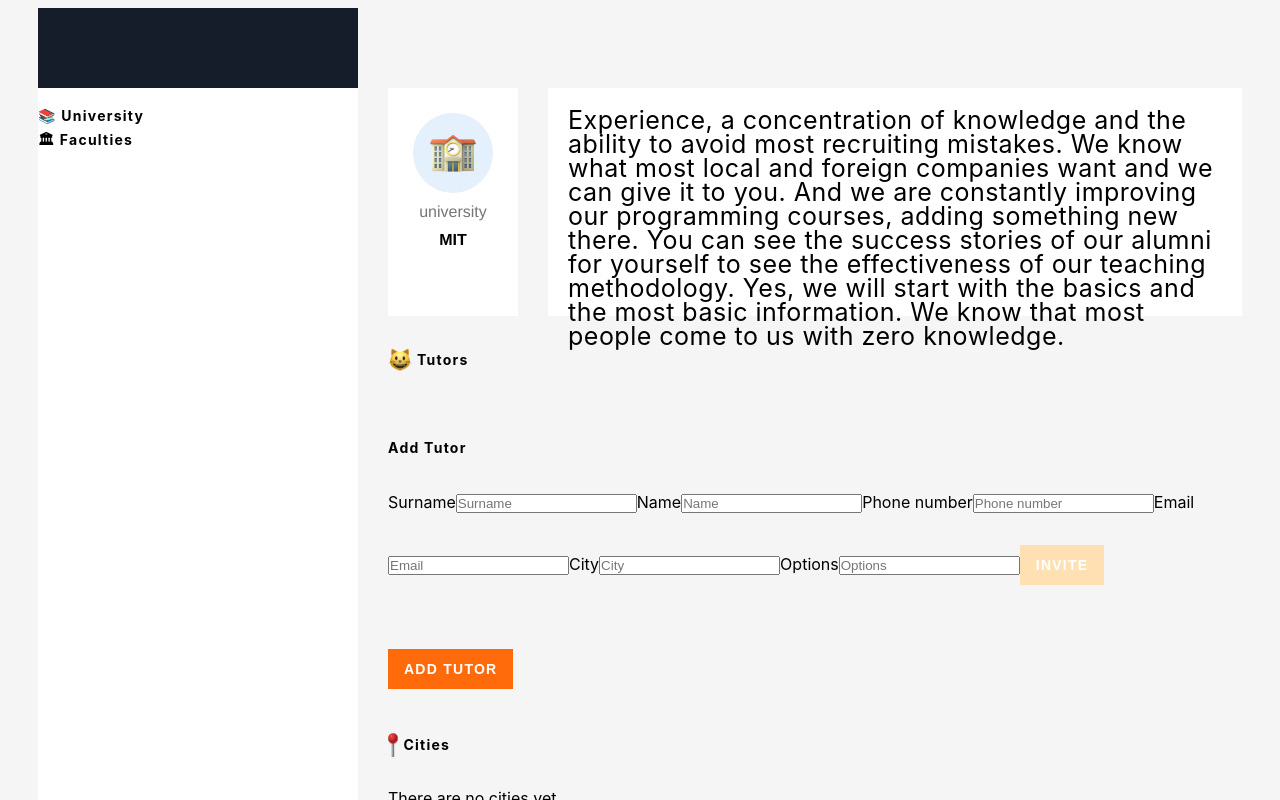
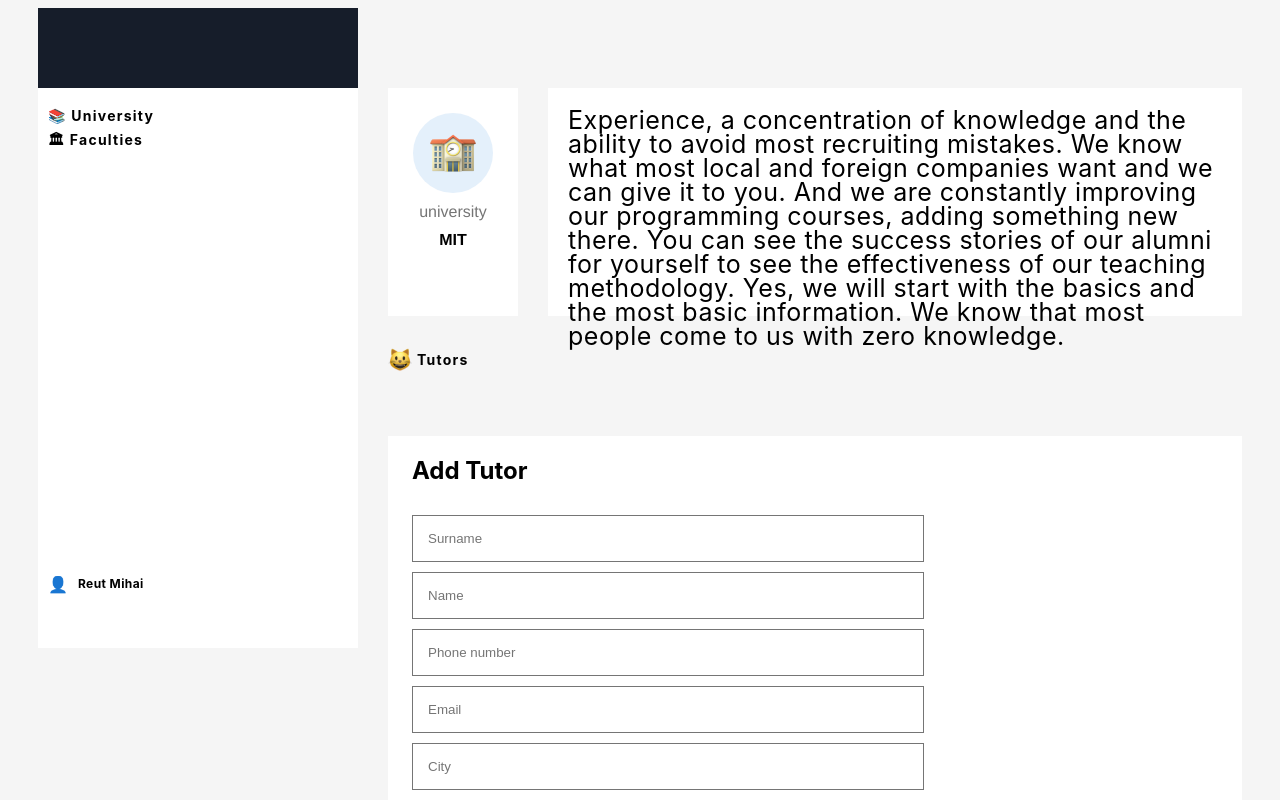
Before and after one commit to reutmihai/UniversityApp, a React (Vite) app: page / in a window 1280 px wide. Both pictures are taken after a click on the button "ADD TUTOR". Shown: the top 800 px of the page. Built offline with nearby package versions, Linux system fonts and the light colour scheme.

Commit message:
styling components

```diff
--- a/src/components/AddTutor/AddTutor.jsx
+++ b/src/components/AddTutor/AddTutor.jsx
@@ -1,5 +1,6 @@
 import { useEffect, useState } from "react";
 import PropTypes from 'prop-types';
+import styles from '../AddTutor/AddTutor.module.css'
 
 const AddTutor = ({ onFormSubmit }) => {
   const [surname, setSurname] = useState('');
@@ -36,10 +37,9 @@ const AddTutor = ({ onFormSubmit }) => {
 
     return (
       <>
-        <form onSubmit={handleSubmit}>
-          <h1>Add Tutor</h1>
+        <form onSubmit={handleSubmit} className={styles.addTutorForm}>
+          <h2>Add Tutor</h2>
           <label>
-            <span>Surname</span>
             <input
               type="text"
               value={surname}
@@ -50,7 +50,6 @@ const AddTutor = ({ onFormSubmit }) => {
             />
           </label>
           <label>
-            <span>Name</span>
             <input
               type="text"
               value={name}
@@ -61,7 +60,6 @@ const AddTutor = ({ onFormSubmit }) => {
             />
           </label>
           <label>
-            <span>Phone number</span>
             <input
               type="tel"
               value={phone}
@@ -72,7 +70,6 @@ const AddTutor = ({ onFormSubmit }) => {
             />
           </label>
           <label>
-            <span>Email</span>
             <input
               type="email"
               value={email}
@@ -83,7 +80,6 @@ const AddTutor = ({ onFormSubmit }) => {
             />
           </label>
           <label>
-            <span>City</span>
             <input
               type="text"
               value={city}
@@ -94,7 +90,6 @@ const AddTutor = ({ onFormSubmit }) => {
             />
           </label>
           <label>
-            <span>Options</span>
             <input
               type="text"
               value={options}
--- a/src/components/AddTutor/AddTutor.module.css
+++ b/src/components/AddTutor/AddTutor.module.css
@@ -0,0 +1,15 @@
+.addTutorForm {
+    display: flex;
+    flex-direction: column;
+    align-items: flex-start;
+    background-color: white;
+    padding-left: 24px;
+    margin-top: 32px;
+}
+
+.addTutorForm input {
+    border: 1px solid #757575;
+    min-width: 480px;
+    padding: 15px;
+    margin-top: 10px;
+}
--- a/src/components/Sidebar/Sidebar.jsx
+++ b/src/components/Sidebar/Sidebar.jsx
@@ -24,7 +24,7 @@ const Sidebar = () => {
 
       <div className={styles.userProfile}>
         <span className={styles.userIcon}>👤</span>
-        <p>Bill Gates</p>
+        <p>Reut Mihai</p>
       </div>
     </aside>
   );
--- a/src/components/Sidebar/Sidebar.module.css
+++ b/src/components/Sidebar/Sidebar.module.css
@@ -3,6 +3,7 @@
     flex-direction: column;
     justify-content: space-between;
     width: 320px;
+    height: 50vw;
     background-color: white;
 }
 
@@ -10,6 +11,9 @@
     height: 80px;
     width: 320px;;
     background-color: #161D2A;
+}
+.nav {
+    padding-left: 10px;
 }
 
 .nav a {
@@ -28,7 +32,7 @@ color: black;
 .userProfile {
     display: flex;
     align-items: center;
-    margin: 40px;
+    margin: 40px 10px;
 }
 
 .userProfile p {
--- a/src/components/Tutors/Tutors.module.css
+++ b/src/components/Tutors/Tutors.module.css
@@ -3,6 +3,7 @@
   justify-content: space-between;
   background-color: white;
   padding: 24px;
+  margin-top: 10px;
 }
 
 .tutorSection h1 {
```
